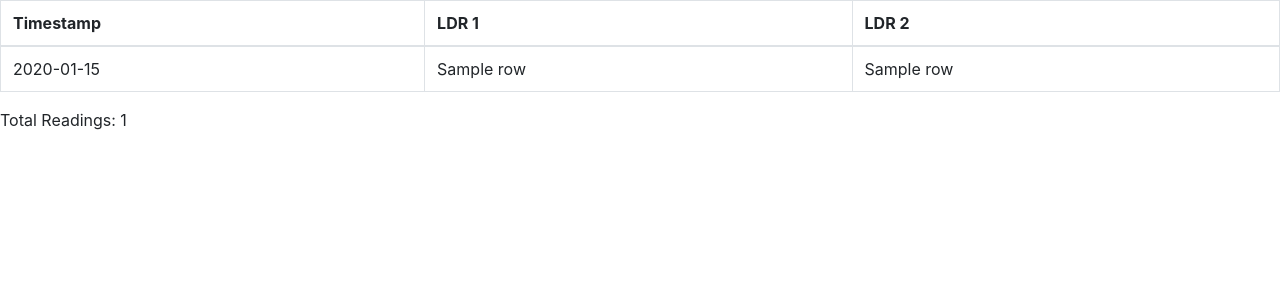
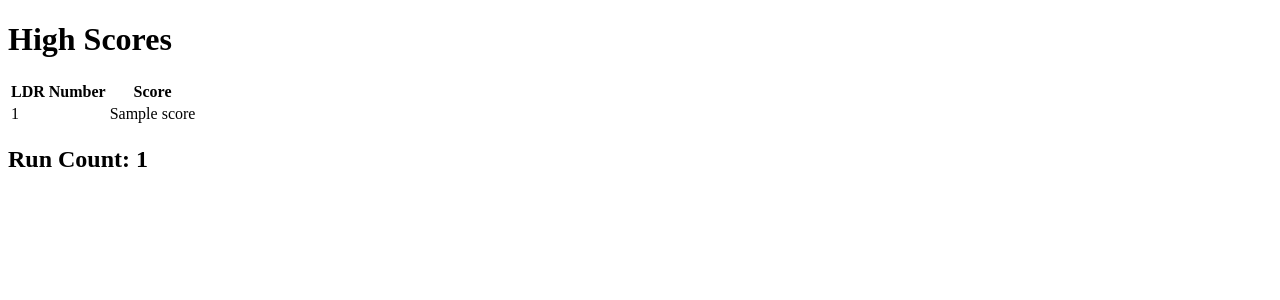
Before and after one commit to valentijnwastakenhehe/Fys-Hole-in-5, a Flask app: template templates/index.html in a window 1280 px wide. Shown: the top 300 px of the page. Run offline with Flask 2, Linux system fonts and the light colour scheme; the template is opened without the code that fills it: most values are stand-ins (such as "Sample title", 1, 10 or a date in 2020); parts of the project's set-up code (start-up, migrations or seed data) failed here and were passed over; some libraries are stand-ins or nearby versions.

Commit message:
verrandering

```diff
--- a/templates/index.html
+++ b/templates/index.html
@@ -1,34 +1,22 @@
+<!DOCTYPE html>
 <html>
   <head>
     <title>LDR Data</title>
-    <link rel="stylesheet" href="https://stackpath.bootstrapcdn.com/bootstrap/4.5.2/css/bootstrap.min.css" integrity="sha384-JcKb8q3iqJ61gNV9KGb8thSsNjpSL0n8PARn9HuZOnIxN0hoP+VmmDGMN5t9UJ0Z" crossorigin="anonymous">
-    <script src="https://cdnjs.cloudflare.com/ajax/libs/socket.io/5.3.2/socket.io.js"></script>
-    <script>
-        var socket = io.connect('http://' + document.domain + ':' + location.port);
-        socket.on('connect', function() {
-            console.log('Connected to the server.');
-        });
-    </script>
   </head>
   <body>
-    <table class="table table-hover table-bordered">
-        <thead>
+    <h1>High Scores</h1>
+    <table>
       <tr>
-                <th>Timestamp</th>
-                <th>LDR 1</th>
-                <th>LDR 2</th>
+        <th>LDR Number</th>
+        <th>Score</th>
       </tr>
-        </thead>
-        <tbody>
-            {% for row in data %}
+      {% for score in high_scores %}
         <tr>
-                    <td>{{ row[0].strftime('%Y-%m-%d %H:%M:%S') }}</td>
-                    <td>{{ row[1] }}</td>
-                    <td>{{ row[2] }}</td>
+          <td>{{ score[0] }}</td>
+          <td>{{ score[1] }}</td>
         </tr>
       {% endfor %}
-        </tbody>
     </table>
-    <div id="reading-count">Total Readings: {{ data|length }}</div>
+    <h2>Run Count: {{ run_count }}</h2>
   </body>
 </html>
```
Lines whose indentation alone changed are shown as unchanged.
